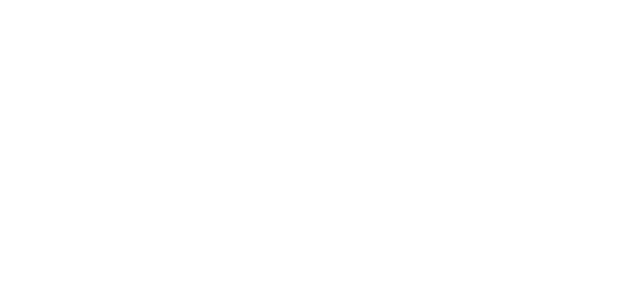
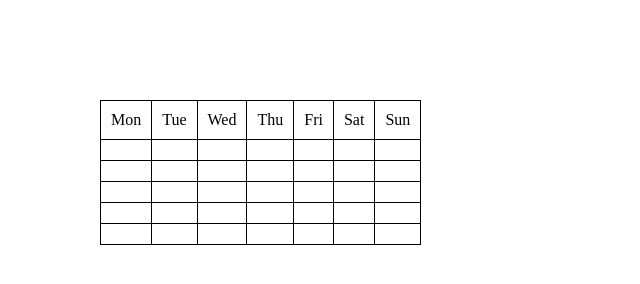
Before and after one commit to shaikhov-i/Organiser, a plain HTML site: page index.html in a window 1280 px wide. Shown: the whole page, without its empty margins (0-640 px from the left). Drawn offline with Linux system fonts and the light colour scheme.

Commit message:
Created empty calendar

```diff
--- a/index.html
+++ b/index.html
@@ -4,6 +4,7 @@
     <meta charset="UTF-8">
     <meta name="viewport" content="width=device-width, initial-scale=1.0">
     <title>Органайзер</title>
+    <link rel="stylesheet" href="style.css">
 </head>
 <body>
     <table id="table">
--- a/main.js
+++ b/main.js
@@ -0,0 +1,66 @@
+let table = document.getElementById('table')
+
+
+init(table)
+
+function init(table) {
+    let days = ['Mon', 'Tue', 'Wed', 'Thu', 'Fri', 'Sat', 'Sun']
+    let now = new Date()
+    let date = new Date(now.getFullYear(), now.getMonth() + 1, 0)
+
+
+    fillTable(table, days, date)
+
+
+    function fillTable(table, days, date) {
+        let daysRow = createDaysRow(table)
+        let dayInMonth = range(1, date.getDate())
+        createCols(daysRow, days.length)
+        let row = createRows(table, 5)
+        let col = createCols(row, days.length)
+        fillDaysRow(daysRow[0].querySelectorAll('td'), days)
+        fillDateRow(col, dayInMonth, days, date)
+    }
+    function fillDateRow(col, day, days, date) {
+        for (let i = 0; i < col.length; i++) {
+
+        }
+    }
+    function fillDaysRow(rowArr, days) {
+        for (let i = 0; i < rowArr.length; i++) {
+            rowArr[i].innerHTML = days[i]
+        }
+    }
+    function createDaysRow(table) {
+        let tr = createRows(table, 1)
+        return tr
+    }
+    function createRows(table, count) {
+        let rows = []
+        for (let i = 0; i < count; i++) {
+            let tr = document.createElement('tr')
+            rows.push(tr)
+            table.appendChild(tr)
+        }
+        return rows
+    }
+    function createCols(rowArr, count) {
+        let cols = []
+        for (let i = 0; i < rowArr.length; i++) {
+            for (let j = 0; j < count; j++) {
+                let td = document.createElement('td')
+                cols.push(td)
+                rowArr[i].appendChild(td)
+            }
+        }
+        return cols
+    }
+
+    function range(min, max) {
+        let result = []
+        for (let i = min; i <= max; i++) {
+            result.push(i)
+        }
+        return result
+    }
+}
--- a/style.css
+++ b/style.css
@@ -0,0 +1,17 @@
+* {
+    margin: 0;
+    padding: 0;
+    box-sizing: border-box;
+}
+table {
+    border: 1px solid black;
+    border-collapse: collapse;
+    position: absolute;
+    top: 100px;
+    left: 100px;
+}
+td {
+    border: 1px solid black;
+    text-align: center;
+    padding: 10px;
+}
```
